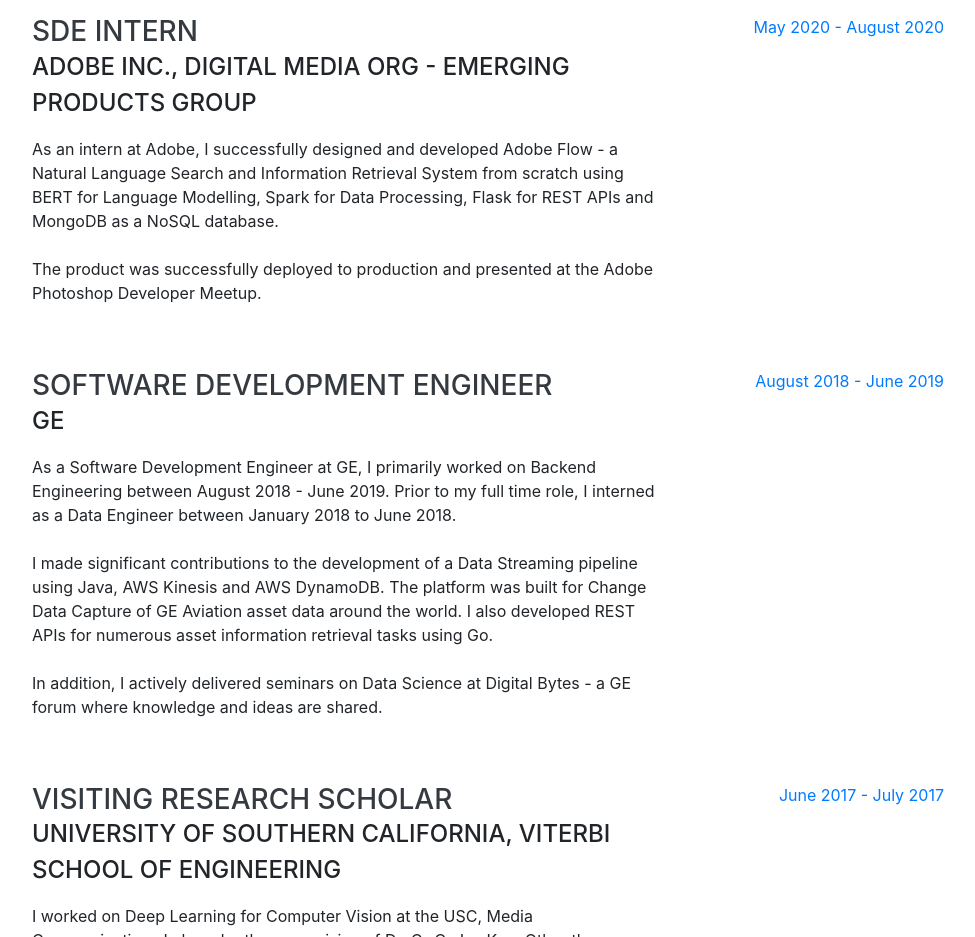
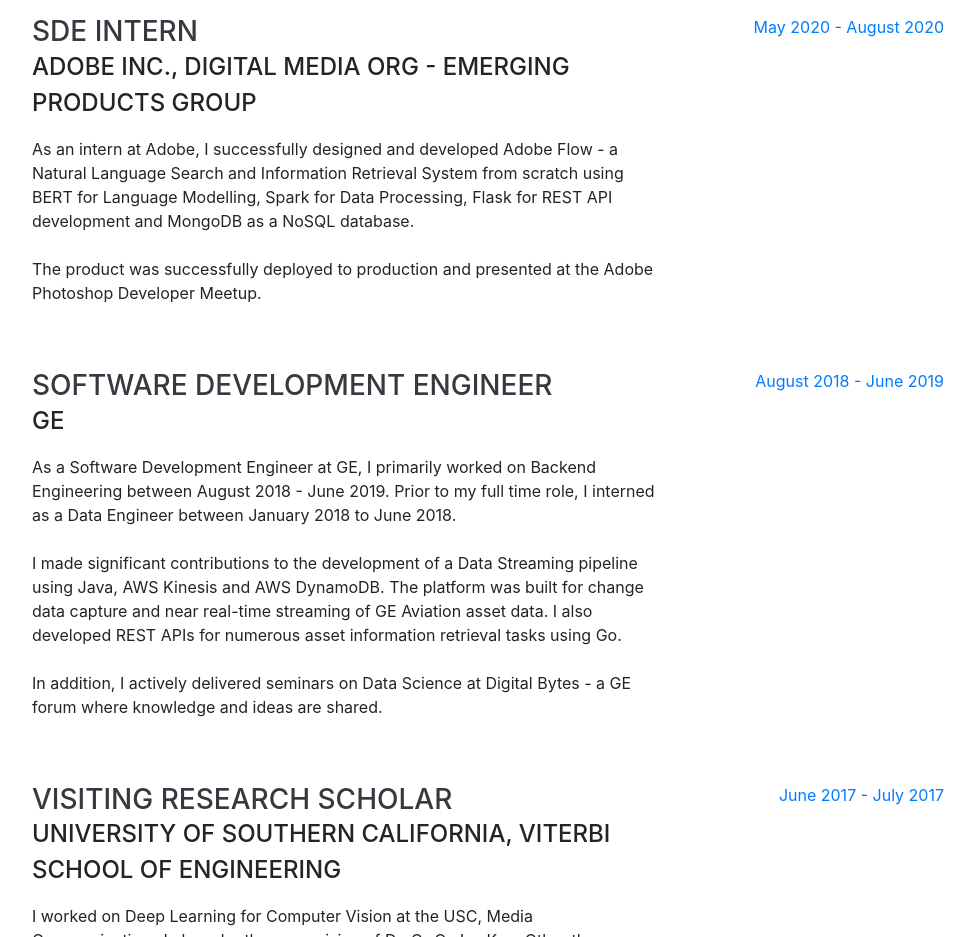
Before and after one commit to Sreedhar1895/Sreedhar1895.github.io, a website with bundled scripts: page index.html in a window 1280 px wide. Shown: the part 920-1857 px from the top of the page, without its empty margins (288-1263 px from the left). Built offline with nearby package versions, Linux system fonts and the light colour scheme; a web font is replaced by a local one.

Commit message:
One year of grad school later

```diff
--- a/index.html
+++ b/index.html
@@ -105,7 +105,7 @@
           <div class="resume-content">
             <h3 class="mb-0">SDE Intern </h3>
             <div class="subheading mb-3">Adobe Inc., Digital Media Org - Emerging Products Group</div>
-            <p> As an intern at Adobe, I successfully designed and developed Adobe Flow - a Natural Language Search and Information Retrieval System from scratch using BERT for Language Modelling, Spark for Data Processing, Flask for REST APIs and MongoDB as a NoSQL database.
+            <p> As an intern at Adobe, I successfully designed and developed Adobe Flow - a Natural Language Search and Information Retrieval System from scratch using BERT for Language Modelling, Spark for Data Processing, Flask for REST API development and MongoDB as a NoSQL database.
             </br> </br> The product was successfully deployed to production and presented at the Adobe Photoshop Developer Meetup.
             </p>
           </div>
@@ -119,7 +119,7 @@
             <h3 class="mb-0">Software Development Engineer</h3>
             <div class="subheading mb-3">GE</div>
             <p> As a Software Development Engineer at GE, I primarily worked on Backend Engineering between August 2018 - June 2019. Prior to my full time role, I interned as a Data Engineer between January 2018 to June 2018.
-            </br> </br> I made significant contributions to the development of a Data Streaming pipeline using Java, AWS Kinesis and AWS DynamoDB. The platform was built for Change Data Capture of GE Aviation asset data around the world.
+            </br> </br> I made significant contributions to the development of a Data Streaming pipeline using Java, AWS Kinesis and AWS DynamoDB. The platform was built for change data capture and near real-time streaming of GE Aviation asset data.
             I also developed REST APIs for numerous asset information retrieval tasks using Go.
             </br> </br> In addition, I actively delivered seminars on Data Science at Digital Bytes - a GE forum where knowledge and ideas are shared.
             </p>
```
